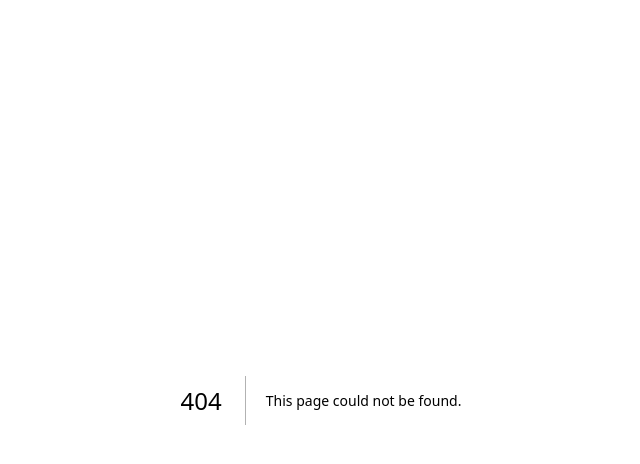
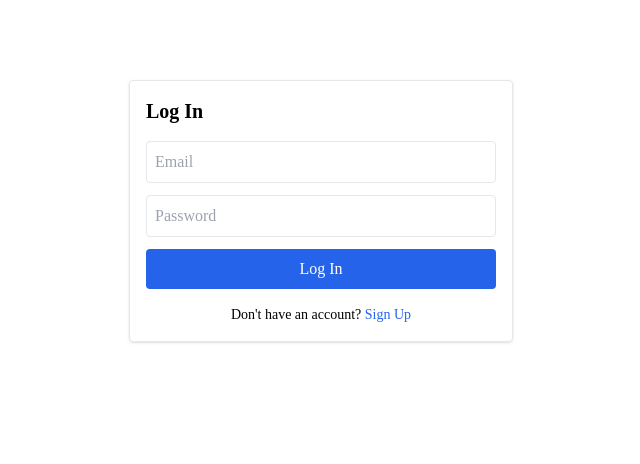
Before and after one commit to hanluu1/movie-app, a Next.js app: page /login in a window 1280 px wide. Before the commit this address had no page. Shown: the top 464 px of the page, without its empty margins (319-959 px from the left). Built offline with nearby package versions, Linux system fonts and the light colour scheme; no server answers.

Commit message:
add authentication for user

```diff
--- /dev/null
+++ b/src/app/(auth)/login/page.tsx
@@ -0,0 +1,67 @@
+'use client';
+
+import { useRouter } from 'next/navigation';
+import { useState } from 'react';
+import { supabase } from '@/lib/supabaseClient';
+
+export default function AuthPage () {
+  const [email, setEmail] = useState('');
+  const [password, setPassword] = useState('');
+  const [isLogin, setIsLogin] = useState(true);
+  const [error, setError] = useState('');
+  const router = useRouter();
+
+  const handleSubmit = async (e: React.FormEvent) => {
+    e.preventDefault();
+    setError('');
+
+    let result;
+    if (isLogin) {
+      result = await supabase.auth.signInWithPassword({ email, password });
+    } else {
+      result = await supabase.auth.signUp({ email, password });
+    }
+
+    if (result.error) {
+      setError(result.error.message);
+    } else {
+      router.push('/');
+    }
+  };
+
+  return (
+    <div className="max-w-sm mx-auto mt-20 p-4 border rounded shadow">
+      <h1 className="text-xl font-bold mb-4">{isLogin ? 'Log In' : 'Sign Up'}</h1>
+      <form onSubmit={handleSubmit} className="flex flex-col gap-3">
+        <input
+          className="border p-2 rounded"
+          type="email"
+          placeholder="Email"
+          value={email}
+          onChange={(e) => setEmail(e.target.value)}
+          required
+        />
+        <input
+          className="border p-2 rounded"
+          type="password"
+          placeholder="Password"
+          value={password}
+          onChange={(e) => setPassword(e.target.value)}
+          required
+        />
+        <button type="submit" className="bg-blue-600 text-white p-2 rounded">
+          {isLogin ? 'Log In' : 'Sign Up'}
+        </button>
+      </form>
+
+      {error && <p className="text-red-600 mt-2">{error}</p>}
+
+      <p className="mt-4 text-sm text-center">
+        {isLogin ? "Don't have an account?" : 'Already have an account?'}{' '}
+        <button className="text-blue-600" onClick={() => setIsLogin(!isLogin)}>
+          {isLogin ? 'Sign Up' : 'Log In'}
+        </button>
+      </p>
+    </div>
+  );
+}
--- a/src/components/header.tsx
+++ b/src/components/header.tsx
@@ -1,21 +1,40 @@
 'use client';
 
+import { useRouter } from 'next/navigation';
 import React from 'react';
 import Link from 'next/link';
+import { supabase } from '@/lib/supabaseClient';
 import { MagnifyingGlassIcon } from '@heroicons/react/24/outline';
-import { HomeIcon } from '@heroicons/react/16/solid';
-import { PlusIcon } from '@heroicons/react/16/solid';
-export function Header ({showSearchIcon = true, showSearch}:{showSearchIcon?: boolean; showSearch?: ()=> void}) {
+import { HomeIcon, PlusIcon } from '@heroicons/react/16/solid';
+
+export function Header ({
+  showSearchIcon = true,
+  showSearch,
+}: {
+  showSearchIcon?: boolean;
+  showSearch?: () => void;
+}) {
+  const router = useRouter();
+
+  const handleSignOut = async () => {
+    await supabase.auth.signOut();
+    router.push('/login');
+  };
 
   return (
-    <div className='relative flex items-center justify-between px-4 py-5 text-black bg-[#cfcfcf]'>
-      <Link href='/' className='text-3xl font-bold text-gray-600 cursor-pointer z-10'>ReelEmotions</Link>
+    <div className="relative flex items-center justify-between px-4 py-5 text-black bg-[#cfcfcf]">
+      <Link
+        href="/"
+        className="text-3xl font-bold text-gray-600 cursor-pointer z-10"
+      >
+        ReelEmotions
+      </Link>
 
-      <div className='absolute left-1/2 -translate-x-1/2 flex gap-4'>
-        <Link href='/'>
+      <div className="absolute left-1/2 -translate-x-1/2 flex gap-4">
+        <Link href="/">
           <HomeIcon className="h-6 w-6 cursor-pointer text-gray-500" />
         </Link>
-        <Link href='/create-post'>
+        <Link href="/create-post">
           <PlusIcon className="h-7 w-7 cursor-pointer text-gray-500" />
         </Link>
         {showSearchIcon && (
@@ -26,8 +45,12 @@ export function Header ({showSearchIcon = true, showSearch}:{showSearchIcon?: bo
         )}
       </div>
 
-      <p className="z-10 text-gray-600">Sign out</p>
+      <button
+        onClick={handleSignOut}
+        className="z-10 text-gray-600 hover:underline"
+      >
+        Sign out
+      </button>
     </div>
-
   );
 }
```
